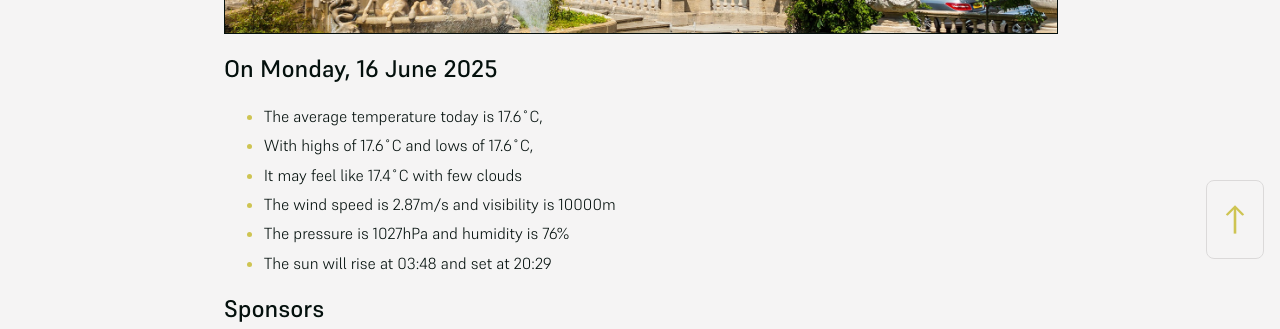
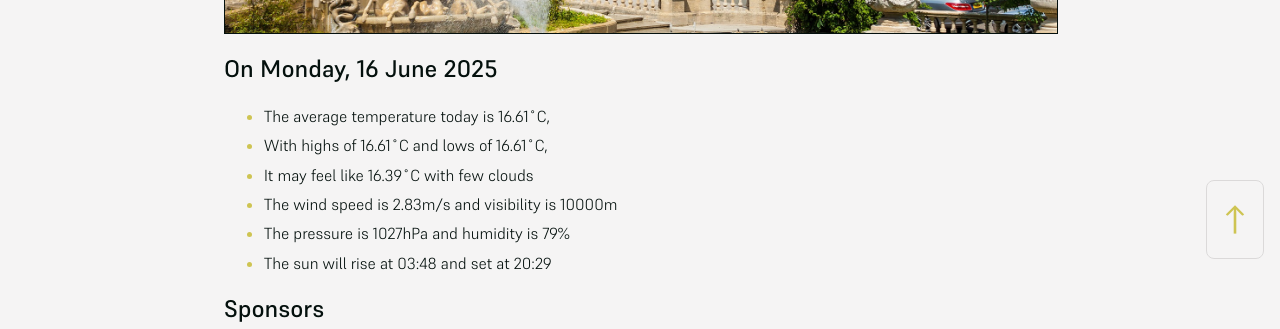
Before and after one commit to mat-0/cheltenham-open-data, a Jekyll site: the page built from index.md, in a window 1280 px wide. Shown: the part 625-954 px from the top of the page. Built offline with Jekyll 4.4.1, drawn with Linux system fonts in a browser that asks for light colours.

Commit message:
Updated 2025-06-16 21:57:55

```diff
--- a/index.md
+++ b/index.md
@@ -10,11 +10,11 @@ seo: Menu
 <!-- weather_marker starts -->
 ## On Monday, 16 June 2025
 
-- The average temperature today is 17.6˚C,
-- With highs of 17.6˚C and lows of 17.6˚C,
-- It may feel like 17.4˚C with few clouds
-- The wind speed is 2.87m/s and visibility is 10000m
-- The pressure is 1027hPa and humidity is 76%
+- The average temperature today is 16.61˚C,
+- With highs of 16.61˚C and lows of 16.61˚C,
+- It may feel like 16.39˚C with few clouds
+- The wind speed is 2.83m/s and visibility is 10000m
+- The pressure is 1027hPa and humidity is 79%
 - The sun will rise at 03:48 and set at 20:29
 
 <!-- weather_marker ends -->
```
Also changed, not shown: _data/flood.json (+5 -27 lines), _pages/news.md (+8 -8 lines).
